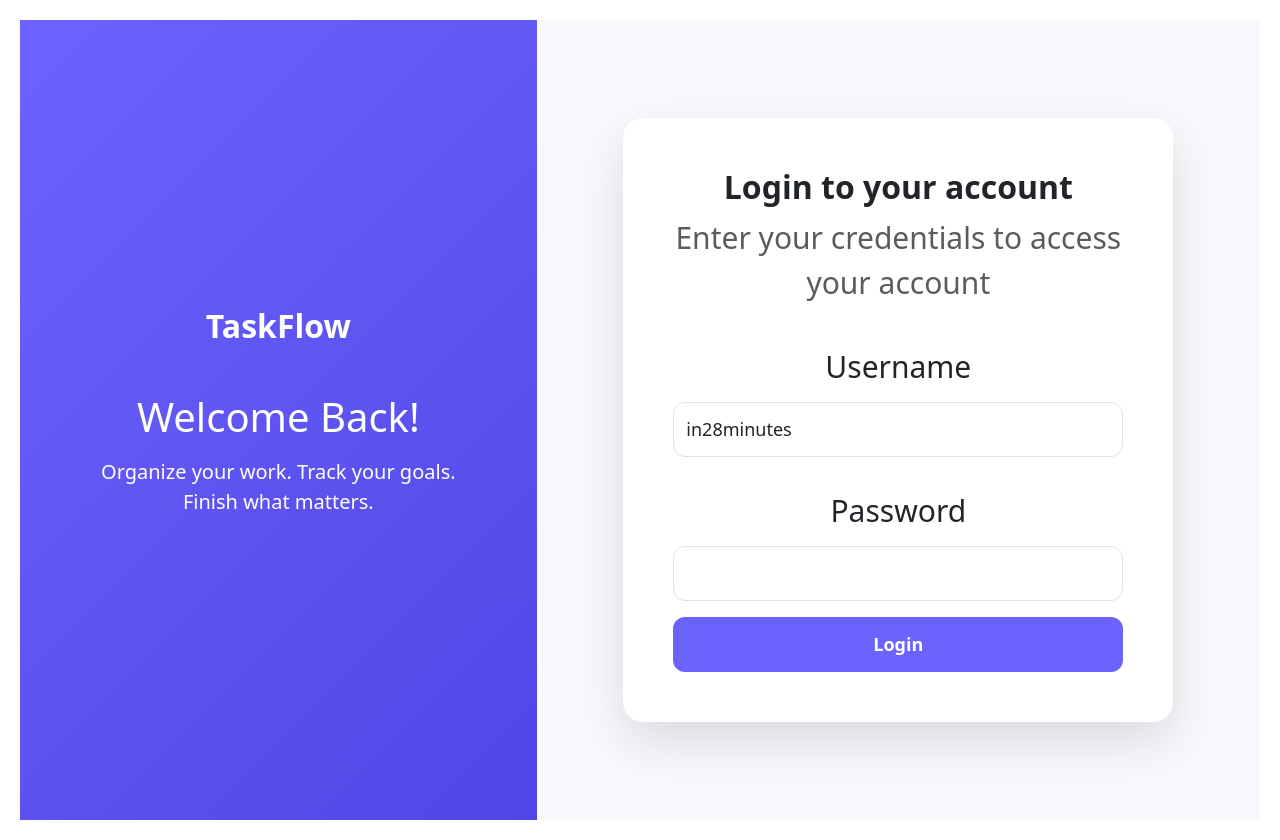
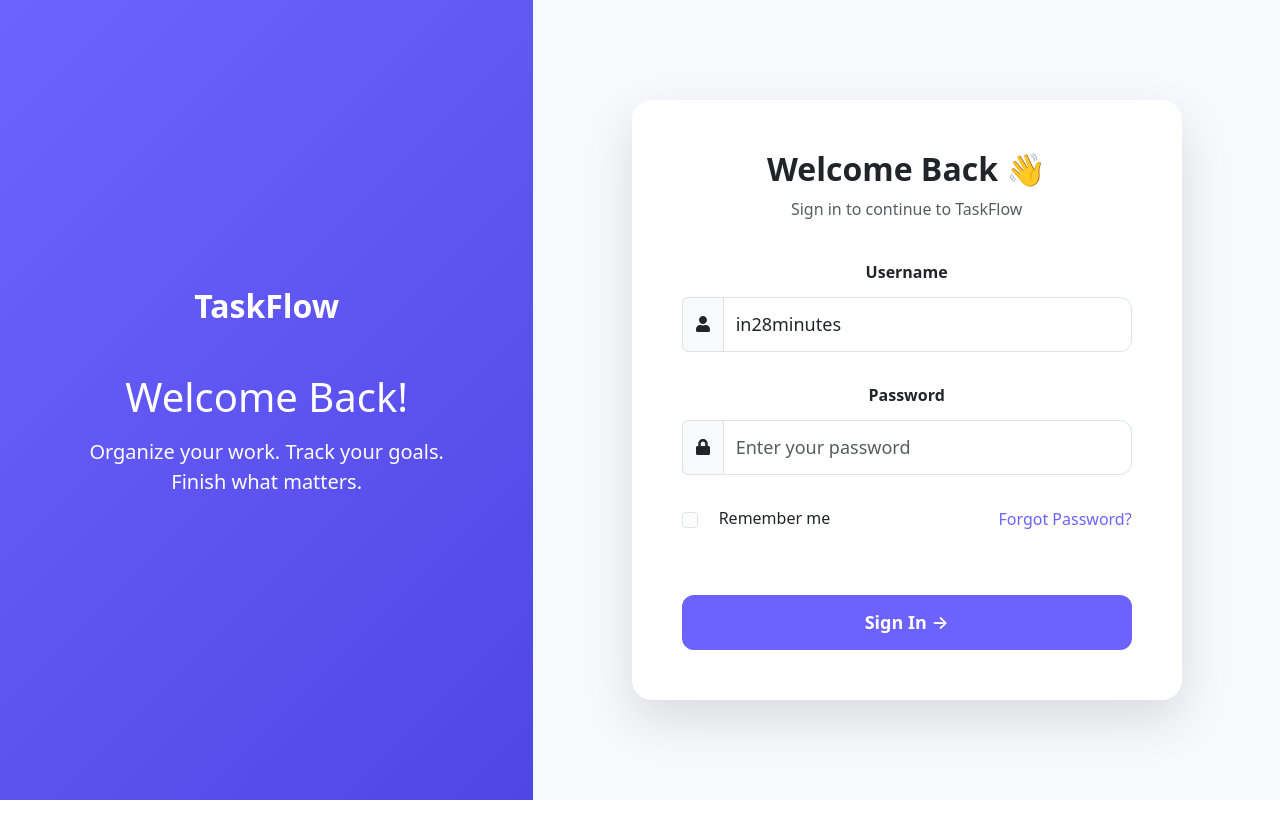
Before and after one commit to abhishekbhatt04/TaskFlow, a React (Create React App) app in the folder 01-frontend/todo-app/: page / in a window 1280 px wide. After the commit the page ends 800 px from the top, so only its background shows below. Built offline with nearby package versions, Linux system fonts and the light colour scheme.

Commit message:
Navbar added

```diff
--- a/01-frontend/todo-app/src/App.css
+++ b/01-frontend/todo-app/src/App.css
@@ -1,4 +1,4 @@
 .App {
   text-align: center;
-  font-size: 30px;
+  /* font-size: 30px; */
 }
--- /dev/null
+++ b/01-frontend/todo-app/src/components/todo/HeaderComponent.css
@@ -0,0 +1,47 @@
+.taskflow-header{
+    background:#ffffff;
+    box-shadow:0 2px 15px rgba(0,0,0,.08);
+    margin-bottom:30px;
+}
+
+.taskflow-navbar{
+    min-height:80px;
+}
+
+.taskflow-logo{
+    font-size:1.8rem;
+    font-weight:700;
+    color:#6C63FF !important;
+    text-decoration:none;
+}
+
+.taskflow-link{
+    color:#444 !important;
+    font-size:1.1rem;
+    font-weight:500;
+    margin:0 22px;
+    transition:.3s;
+}
+
+.taskflow-link:hover{
+    color:#6C63FF !important;
+}
+
+.logout-btn{
+    display:inline-block;
+    background:#6C63FF;
+    color:white;
+    text-decoration:none;
+
+    padding:10px 22px;
+    border-radius:30px;
+
+    font-weight:600;
+    transition:.3s;
+}
+
+.logout-btn:hover{
+    background:#5848e5;
+    color:white;
+    text-decoration:none;
+}
--- a/01-frontend/todo-app/src/components/todo/HeaderComponent.jsx
+++ b/01-frontend/todo-app/src/components/todo/HeaderComponent.jsx
@@ -1,6 +1,7 @@
 import { Link } from "react-router-dom"
 import { useAuth } from "./security/AuthContext"
 import { useLocation } from "react-router-dom";
+import './HeaderComponent.css'
 export default function HeaderComponent(){
     // const authContext= useContext(AuthContext) using its easier version below
 
@@ -19,29 +20,91 @@ export default function HeaderComponent(){
     }
 
     return(
-              <header className="border-bottom border-light border-5 mb-5 p-2">
+              <header className="taskflow-header">
             <div className="container">
                 <div className="row">
-                    <nav className="navbar navbar-expand-lg">
-                        <a className="navbar-brand ms-2 fs-2 fw-bold text-black" href="https://www.in28minutes.com">in28minutes</a>
-                        <div className="collapse navbar-collapse">
+                  <nav className="navbar navbar-expand-lg taskflow-navbar">
+
+    <div className="container-fluid">
+
+        <Link
+            className="navbar-brand taskflow-logo"
+            to="/welcome/in28minutes"
+        >
+            🚀 TaskFlow
+        </Link>
+
+        <button
+            className="navbar-toggler"
+            type="button"
+            data-bs-toggle="collapse"
+            data-bs-target="#navbarNav"
+        >
+            <span className="navbar-toggler-icon"></span>
+        </button>
+
+        <div
+            className="collapse navbar-collapse"
+            id="navbarNav"
+        >
+
+            <ul className="navbar-nav mx-auto">
+
+                {isAuthenticated && (
+                    <li className="nav-item">
+                        <Link
+                            className="nav-link taskflow-link"
+                            to="/welcome/in28minutes"
+                        >
+                            Dashboard
+                        </Link>
+                    </li>
+                )}
+
+                {isAuthenticated && (
+                    <li className="nav-item">
+                        <Link
+                            className="nav-link taskflow-link"
+                            to="/todos"
+                        >
+                            My Tasks
+                        </Link>
+                    </li>
+                )}
+
+            </ul>
+
             <ul className="navbar-nav">
-                                <li className="nav-item fs-5">
-                                    {isAuthenticated&&<Link className="nav-link" to="/welcome/in28minutes">Home</Link>}
+
+                {!isAuthenticated && (
+                    <li className="nav-item">
+                        <Link
+                            className="nav-link taskflow-link"
+                            to="/login"
+                        >
+                            Login
+                        </Link>
                     </li>
-                                <li className="nav-item fs-5">
-                                    {isAuthenticated&&<Link className="nav-link" to="/todos">Todos</Link>}
+                )}
+
+                {isAuthenticated && (
+                    <li className="nav-item">
+                        <Link
+                            className="logout-btn"
+                            to="/logout"
+                            onClick={logout}
+                        >
+                            Logout
+                        </Link>
                     </li>
+                )}
+
             </ul>
+
         </div>
-                        <ul className="navbar-nav">
-                            <li className="nav-item fs-5">
-                                {!isAuthenticated&&<Link className="nav-link" to="/login">Login</Link>}
-                            </li>
-                            <li className="nav-item fs-5">
-                                {isAuthenticated&&<Link className="nav-link" to="/logout" onClick={logout}>Logout</Link>}
-                            </li>
-                        </ul>
+
+    </div>
+
 </nav>
                 </div>
             </div>
--- a/01-frontend/todo-app/src/components/todo/LoginComponent.css
+++ b/01-frontend/todo-app/src/components/todo/LoginComponent.css
@@ -50,3 +50,21 @@
     font-size:18px;
     padding:12px;
 }
+.forgot-link{
+    color:#6C63FF;
+    font-weight:500;
+    transition:.3s;
+}
+
+.forgot-link:hover{
+    color:#5848e5;
+}
+.form-check {
+    display: flex;
+    align-items: center;
+    gap: 8px;
+}
+
+.form-check-input {
+    margin-top: 0;
+}
--- a/01-frontend/todo-app/src/components/todo/LoginComponent.jsx
+++ b/01-frontend/todo-app/src/components/todo/LoginComponent.jsx
@@ -1,13 +1,14 @@
 import { useState } from "react";
-import "./LoginComponent.css"
+import "./LoginComponent.css";
 import { useNavigate } from "react-router-dom";
 import { useAuth } from "./security/AuthContext";
+import { FaUser, FaLock } from "react-icons/fa";
 export default function LoginComponent() {
- <h1>Lets start with your login!</h1>
+  <h1>Lets start with your login!</h1>;
   const [username, setUsername] = useState("in28minutes");
   const [password, setPassword] = useState("");
-  const navigate=useNavigate();
-  const authContext=useAuth()
+  const navigate = useNavigate();
+  const authContext = useAuth();
 
   //   const [showSuccess, setShowSuccess] = useState(false);
 
@@ -23,10 +24,10 @@ export default function LoginComponent() {
   }
 
   async function handleButton() {
-    if (await authContext.login(username,password)) {
+    if (await authContext.login(username, password)) {
       //   setShowSuccess(true);
       setShowError(false);
-      navigate(`/welcome/${username}`)//use tild whrn we want a value to change
+      navigate(`/welcome/${username}`); //use tild whrn we want a value to change
       // console.log("success")
     } else {
       // console.log("failed")
@@ -53,7 +54,6 @@ export default function LoginComponent() {
   return (
     <div className="container-fluid login-page">
       <div className="row min-vh-100">
-
         {/* Left Side */}
         <div className="col-lg-5 d-none d-lg-flex login-left">
           <div className="login-left-content">
@@ -62,51 +62,78 @@ export default function LoginComponent() {
             <h1 className="text-white mt-5">Welcome Back!</h1>
 
             <p className="text-white mt-3 fs-5">
-           Organize your work.
-         Track your goals.
-        Finish what matters.
+              Organize your work. Track your goals. Finish what matters.
             </p>
           </div>
         </div>
 
         {/* Right Side */}
         <div className="col-lg-7 d-flex align-items-center justify-content-center">
+          <div className="login-card">
+            <h2 className="fw-bold mb-2">Welcome Back 👋</h2>
 
-        <div className="login-card">
-
-          <h2 className="fw-bold mb-2">Login to your account</h2>
-
-          <p className="text-muted mb-4">
-            Enter your credentials to access your account
-          </p>
+            <p className="text-muted mb-4">Sign in to continue to TaskFlow</p>
 
             <div className="mb-3">
-            <label className="form-label">Username</label>
+              <label className="form-label fw-semibold">Username</label>
+
+              <div className="input-group">
+                <span className="input-group-text">
+                  <FaUser />
+                </span>
 
                 <input
                   type="text"
                   className="form-control"
+                  placeholder="Enter your username"
                   value={username}
                   onChange={handleUsernameChange}
                 />
               </div>
+            </div>
 
             <div className="mb-3">
-            <label className="form-label">Password</label>
+              <label className="form-label fw-semibold">Password</label>
+
+              <div className="input-group">
+                <span className="input-group-text">
+                  <FaLock />
+                </span>
 
                 <input
                   type="password"
                   className="form-control"
+                  placeholder="Enter your password"
                   value={password}
                   onChange={handlePasswordChange}
                 />
               </div>
+            </div>
 
-          <button
-            className="btn btn-primary w-100"
-            onClick={handleButton}
+            <div className="d-flex justify-content-between align-items-center mb-5">
+              <div className="form-check d-flex align-items-center">
+                <input
+                  className="form-check-input"
+                  type="checkbox"
+                  id="remember"
+                />
+
+                <label className="form-check-label ms-2" htmlFor="remember">
+                  Remember me
+                </label>
+              </div>
+
+              <a
+                href="/"
+                onClick={(e) => e.preventDefault()}
+                className="text-decoration-none forgot-link"
               >
-            Login
+                Forgot Password?
+              </a>
+            </div>
+
+            <button className="btn btn-primary w-100" onClick={handleButton}>
+              Sign In →
             </button>
 
             {showError && (
@@ -114,11 +141,8 @@ export default function LoginComponent() {
                 Authentication Failed
               </div>
             )}
-
           </div>
-
         </div>
-
       </div>
     </div>
   );
--- a/01-frontend/todo-app/src/index.css
+++ b/01-frontend/todo-app/src/index.css
@@ -1,6 +1,6 @@
 body {
-  margin: 20px;
-  padding: 20px;
+  /* margin: 20px;
+  padding: 20px; */
   font-family: -apple-system, BlinkMacSystemFont, 'Segoe UI', 'Roboto', 'Oxygen',
     'Ubuntu', 'Cantarell', 'Fira Sans', 'Droid Sans', 'Helvetica Neue',
     sans-serif;
--- a/01-frontend/todo-app/src/index.js
+++ b/01-frontend/todo-app/src/index.js
@@ -4,6 +4,7 @@ import './index.css';
 import App from './App';
 import reportWebVitals from './reportWebVitals';
 import 'bootstrap/dist/css/bootstrap.min.css';
+
 
 const root = ReactDOM.createRoot(document.getElementById('root'));
 root.render(
--- /dev/null
+++ b/package.json
@@ -0,0 +1,6 @@
+{
+  "dependencies": {
+    "bootstrap-icons": "^1.13.1",
+    "react-icons": "^5.7.0"
+  }
+}
```
Also changed, not shown: 1 other file (tests, documents, lock files or other folders). Lines whose indentation alone changed are shown as unchanged.
